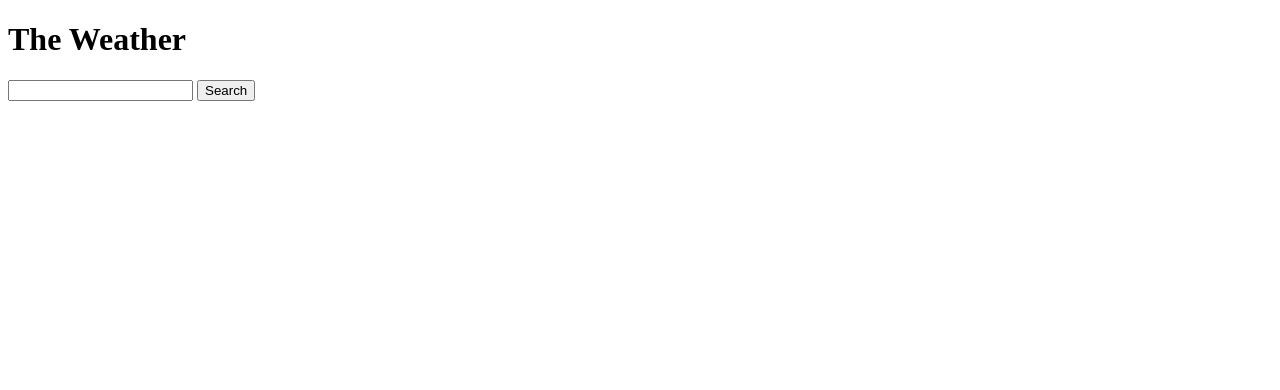
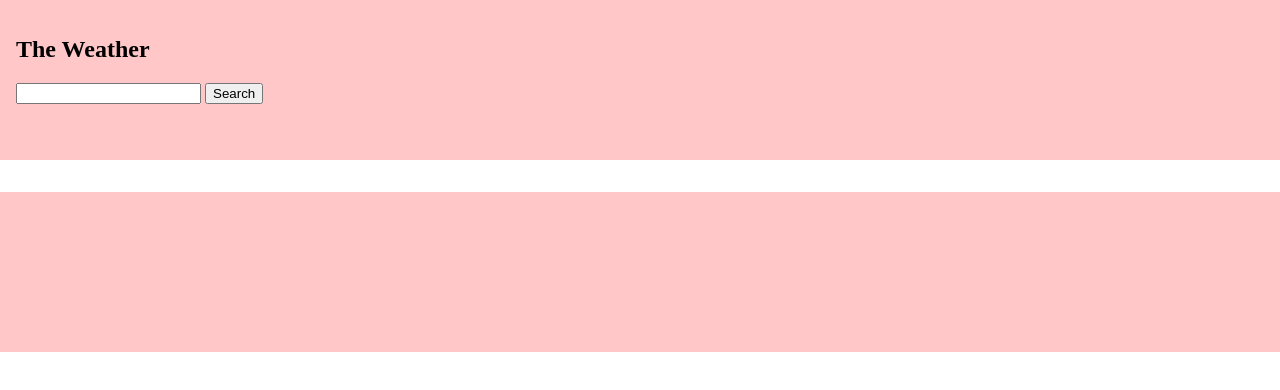
Before and after one commit to melinabed/Weather_App, a website built with webpack: page dist/index.html in a window 1280 px wide. Built offline with nearby package versions, Linux system fonts and the light colour scheme.

Commit message:
added basic css layout

```diff
--- a/dist/index.html
+++ b/dist/index.html
@@ -4,19 +4,26 @@
     <meta charset="UTF-8" />
     <meta name="viewport" content="width=device-width, initial-scale=1.0" />
     <title>Weather</title>
+    <link rel="stylesheet" href="style.css" />
   </head>
   <body>
     <div id="content">
       <div class="header">
-        <h1>The Weather</h1>
+        <h2>The Weather</h2>
+        <div>
+          <input type="search" id="search" name="city-search" />
+          <button id="search-btn">Search</button>
+        </div>
       </div>
-      <div class="search">
-        <input type="search" id="search" name="city-search" />
-        <button id="search-btn">Search</button>
+      <div id="main">
+        <div class="body">
+          <div class="city"></div>
+          <div class="hourly"></div>
+        </div>
       </div>
-      <div class="city"></div>
-      <div class="hourly"></div>
-      <div class="three-day"></div>
+      <div class="footer">
+        <div id="three-day"></div>
+      </div>
     </div>
 
     <script src="main.js"></script>
--- /dev/null
+++ b/dist/style.css
@@ -0,0 +1,29 @@
+* {
+  box-sizing: border-box;
+}
+body {
+  display: flex;
+  min-height: 100vh;
+  flex-direction: column;
+  margin: 0;
+}
+#main {
+  display: flex;
+  flex: 1;
+}
+
+#main > .body {
+  flex: 1;
+}
+
+.header,
+.footer {
+  height: 20vh;
+  background-color: rgb(255, 199, 199);
+}
+
+.header,
+.body,
+.footer {
+  padding: 1em;
+}
```
